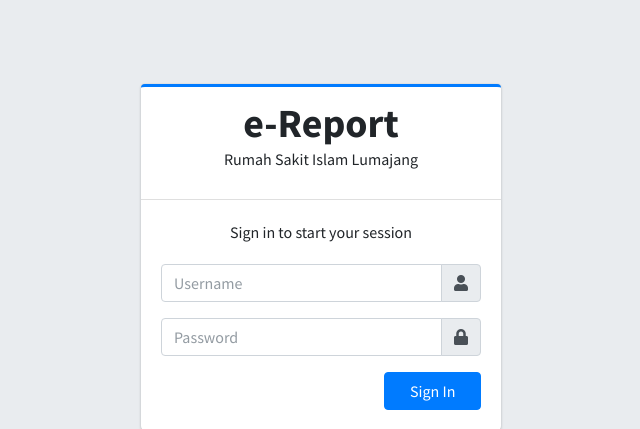
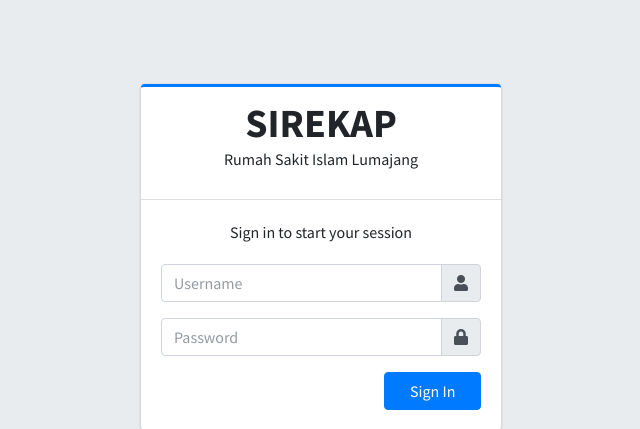
Before and after one commit to fikalovita/SIREKAP, a CodeIgniter app: page /database/index.php/Auth in a window 1280 px wide. Shown: the part 143-572 px from the top of the page, without its empty margins (319-959 px from the left). Run offline with CodeIgniter, Linux system fonts and the light colour scheme; some libraries are stand-ins or nearby versions.

Commit message:
Update sidebar layout by removing unnecessary blank line; change logo text to 'SIREKAP' in login view

```diff
--- a/application/views/layout/sidebar.php
+++ b/application/views/layout/sidebar.php
@@ -184,7 +184,6 @@
     </div>
     <!-- /.sidebar -->
   </aside>
-
   <div class="content-wrapper">
     <!-- Content Header (Page header) -->
     <section class="content-header">
--- a/application/views/v_auth.php
+++ b/application/views/v_auth.php
@@ -21,7 +21,7 @@
         <!-- /.login-logo -->
         <div class="card card-outline card-primary">
             <div class="card-header text-center">
-                <a href="#" class="h1"><b>e-Report</b></a>
+                <a href="#" class="h1"><b>SIREKAP</b></a>
 
                 <p>Rumah Sakit Islam Lumajang</p>
 
```
